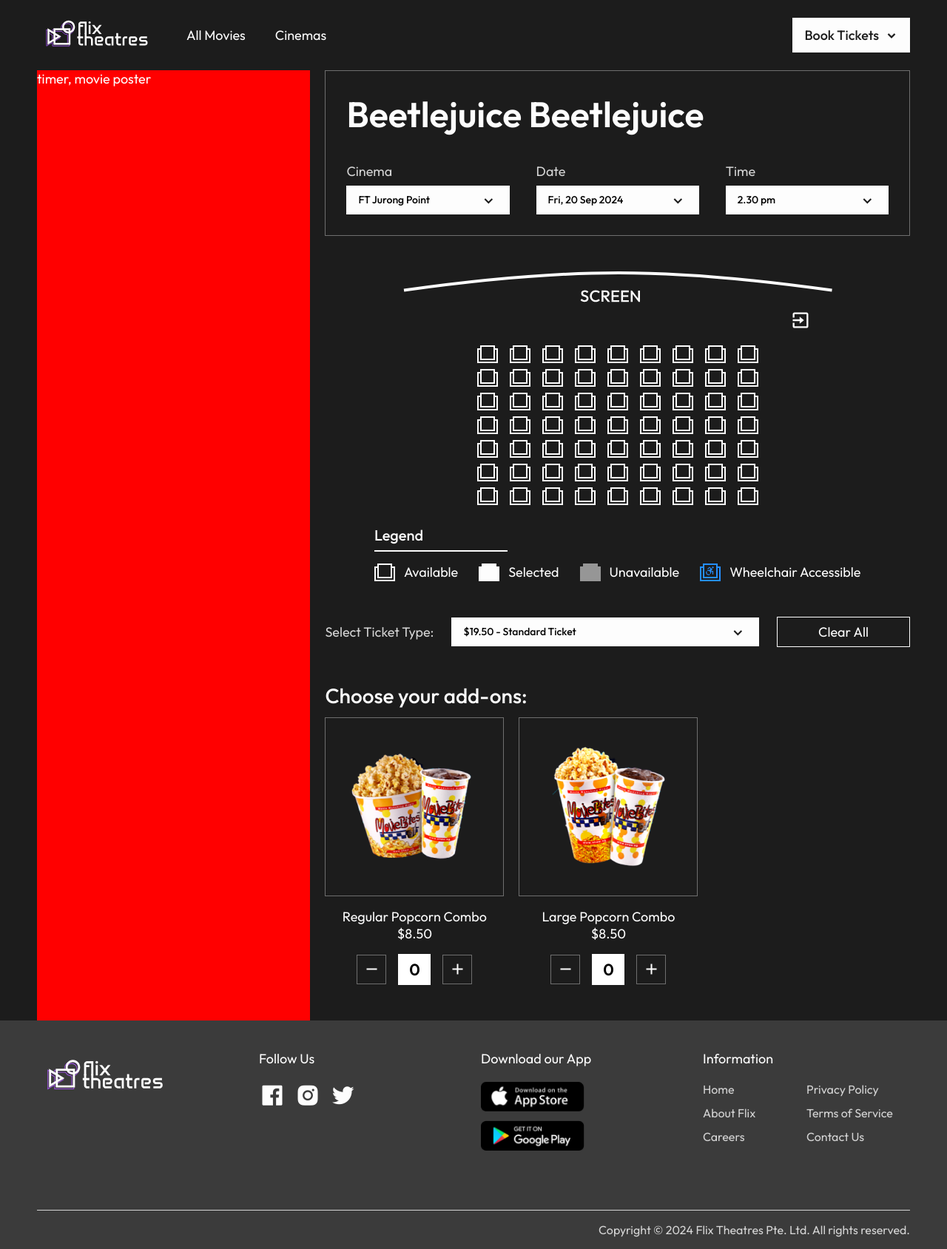
After one commit to ruihan30/FlixTheatres, a PHP site: page /booking_1.html in a window 1280 px wide. The commit adds this page. Shown: the whole page at 74% size. Run offline with PHP 8.4, Linux system fonts and the light colour scheme; some libraries are stand-ins or nearby versions.

Commit message:
half of showtime page and booking_1 page

```diff
--- a/all_movies.html
+++ b/all_movies.html
@@ -66,7 +66,7 @@
 	</div>
 
 	<!-- List of movies -->
-	<div class="container d-flex flex-column" style="gap: 32px; margin-top: 40px;">
+	<div class="container d-flex flex-column" style="gap: 32px; margin: 40px 0px;">
 		<div class="decorative-header"><h2>Showtimes</h2></div>
 
 		<div class="d-flex flex-column" style="gap:12px;">
--- /dev/null
+++ b/booking_1.html
@@ -0,0 +1,207 @@
+<!DOCTYPE html>
+<html lang="en">
+<head>
+  <meta name="viewport" content="width=device-width, initial-scale=1">
+  <title>Flix Theatres</title>
+  <meta charset="utf-8">
+	<link href="https://unpkg.com/boxicons@2.1.4/css/boxicons.min.css" rel="stylesheet">
+  <link rel="stylesheet" href="https://fonts.googleapis.com/css?family=Outfit:400,500,600,700">
+  <link rel="stylesheet" href="common_styles.css">
+  <link rel="icon" href="assets/flix-favicon.svg" type="image/svg">
+  <link rel="stylesheet" href="https://unpkg.com/lenis@1.1.13/dist/lenis.css">
+
+  <script src="https://unpkg.com/lenis@1.1.14/dist/lenis.min.js"></script>
+  <script defer src="general_script.js"></script>
+</head>
+
+<body>
+
+	<!-- Navbar -->
+	<div class="d-flex justify-content-center" style="width: 100vw; position: sticky; padding: 0px;">
+		<nav id="navbar" class="container d-flex flex-row">
+			<div class="d-flex flex-row align-items-center nav-items">
+				<a href="index.html"><img src="assets/flix-logo.svg" alt="Flix Theatres"></a>
+				<ul class="d-flex flex-row">
+					<li><a href="">All Movies</a></li>
+					<li><a href="">Cinemas</a></li>
+				</ul>
+			</div>
+			<a href=""><button class="d-flex flex-row btn-primary btn-lg">Book Tickets<i class='bx bxs-chevron-down icon'></i></button></a>
+		</nav>
+	</div>
+
+	<!-- Movie Details -->
+	<div class="container d-flex flex-row" style="gap: 20px;">
+		<!-- Maybe session for timing and all the data to navigate between steps -->
+		<!-- Left -->
+		<div class="test" style="width: calc(33% - 20px);">timer, movie poster</div>
+
+		<!-- Right -->
+		<div class="d-flex flex-column" style="gap: 48px; flex-grow: 1;">
+			<!-- Movie details -->
+			<div class="d-flex flex-column" style="gap: 36px; padding: 28px; border: 1px solid var(--border-color);">
+				<h1>Beetlejuice Beetlejuice</h1>
+				<div class="d-flex flex-row" style="gap: 36px;">
+
+					<div class="d-flex flex-column" style="flex-grow: 1; flex-basis: 0; gap: 8px;">
+						<p style="color: var(--secondary-onblack-text-color);">Cinema</p>
+						<select class="booking-input" id="">
+							<option value="">FT Jurong Point</option>
+							<option value="">FT </option>
+							<option value="">FT </option>
+							<option value="">FT </option>
+						</select>
+					</div>
+
+					<div class="d-flex flex-column" style="flex-grow: 1; flex-basis: 0; gap: 8px;">
+						<p style="color: var(--secondary-onblack-text-color);">Date</p>
+						<select class="booking-input" id="">
+							<option value="">Fri, 20 Sep 2024</option>
+							<option value="">Flix Theatres</option>
+							<option value="">Flix Theatres</option>
+							<option value="">Flix Theatres</option>
+						</select>
+					</div>
+
+					<div class="d-flex flex-column" style="flex-grow: 1; flex-basis: 0; gap: 8px;">
+						<p style="color: var(--secondary-onblack-text-color);">Time</p>
+						<select class="booking-input" id="">
+							<option value="">2.30 pm</option>
+							<option value="">Flix Theatres</option>
+							<option value="">Flix Theatres</option>
+							<option value="">Flix Theatres</option>
+						</select>
+					</div>
+
+				</div>
+			</div>
+
+			<!-- Seating -->
+			<div class="d-flex flex-column align-items-center" style="gap: 20px;">
+				<img src="assets/screen_exit.svg" alt="screen">
+				<div id="cinema-seating"></div>
+				<!-- Legend -->
+				<div class="d-flex flex-column" style="gap: 16px;">
+					<div class="decorative-header" style="width:180px; padding:8px 0px;">
+						<h2 style="font-size: var(--font-size-md-20); font-weight: var(--font-weight-medium);">Legend</h2>
+					</div>
+					<div class="d-flex flex-row" style="gap: 28px;">
+						<div class="d-flex flex-row" style="gap: 12px;">
+							<img src="assets/cinema-seating/available-seat.svg" alt="seat">
+							<p>Available</p>
+						</div>
+						<div class="d-flex flex-row" style="gap: 12px;">
+							<img src="assets/cinema-seating/selected-seat.svg" alt="seat">
+							<p>Selected</p>
+						</div>
+						<div class="d-flex flex-row" style="gap: 12px;">
+							<img src="assets/cinema-seating/unavailable-seat.svg" alt="seat">
+							<p>Unavailable</p>
+						</div>
+						<div class="d-flex flex-row" style="gap: 12px;">
+							<img src="assets/cinema-seating/wheelchair-seat.svg" alt="seat">
+							<p>Wheelchair Accessible</p>
+						</div>
+					</div>
+				</div>
+			</div>
+
+			<!-- Pricing -->
+			<div>
+				<div class="d-flex flex-row align-items-center" style="flex-grow: 1; gap: 24px;">
+					<p style="color: var(--secondary-onblack-text-color);">Select Ticket Type:</p>
+					<select class="booking-input" id="">
+						<option value="">$19.50 - Standard Ticket</option>
+						<option value="">FT </option>
+						<option value="">FT </option>
+						<option value="">FT </option>
+					</select>
+					<button class="btn-secondary btn-md" style="border: 1px solid var(--off-white); font-weight: var(--font-weight-regular); width: 180px;">Clear All</button>
+				</div>
+				<!-- Table for pricing -->
+				<table></table>
+
+			</div>
+
+			<!-- Add-ons -->
+			<div class="d-flex flex-column" style="gap: 12px;">
+				<h2 style="align-self: start;">Choose your add-ons:</h2>
+				<div class="d-flex flex-row" style="gap: 20px;">
+					<div class="d-flex flex-column" style="gap: 16px;">
+						<img src="assets/regular-combo.png" alt="combo" style="border: 1px solid var(--border-color);">
+						<div style="text-align: center">
+							<p>Regular Popcorn Combo</p>
+							<p>$8.50</p>
+						</div>
+						<div class="d-flex flex-row align-items-center justify-content-center" style="gap: 16px;">
+							<button class="integer-btn" onclick="decreaseValue('regular_combo')"><i class='bx bx-minus icon'></i></button>
+							<input type="number" id="regular_combo" class="number-field" value="0" readonly>
+							<button class="integer-btn" onclick="increaseValue('regular_combo')"><i class='bx bx-plus icon'></i></button>
+						</div>
+					</div>
+
+					<div class="d-flex flex-column" style="gap: 16px;">
+						<img src="assets/large-combo.png" alt="combo" style="border: 1px solid var(--border-color);">
+						<div style="text-align: center">
+							<p>Large Popcorn Combo</p>
+							<p>$8.50</p>
+						</div>
+						<div class="d-flex flex-row align-items-center justify-content-center" style="gap: 16px;">
+							<button class="integer-btn" onclick="decreaseValue('large_combo')"><i class='bx bx-minus icon'></i></button>
+							<input type="number" id="large_combo" class="number-field" value="0" readonly>
+							<button class="integer-btn" onclick="increaseValue('large_combo')"><i class='bx bx-plus icon'></i></button>
+						</div>
+					</div>
+				</div>
+			</div>
+
+			<!-- Buttons -->
+			<div></div>
+		</div>
+
+	</div>
+
+
+	<!-- Footer -->
+	<footer>
+		<div class="container d-flex flex-column">
+			<div class="container footer-wrapper">
+				<div>
+					<img src="assets/flix-logo.svg" alt="Flix Theatres" height="66px">
+				</div>
+				<div class="d-flex flex-column" style="gap:20px;">
+					<p class="footer-header">Follow Us</p>
+					<div class="d-flex flex-row" style="gap:12px;">
+						<a href=""><i class='bx bxl-facebook-square icon'></i></a>
+						<a href=""><i class='bx bxl-instagram-alt icon'></i></a>
+						<a href=""><i class='bx bxl-twitter icon'></i></a>
+					</div>
+				</div>
+				<div class="d-flex flex-column" style="gap:20px;">
+					<p class="footer-header">Download our App</p>
+					<div class="d-flex flex-column" style="gap:12px;">
+						<img src="assets/footer/download-apple.png" alt="download" width="140px">
+						<img src="assets/footer/download-google.png" alt="download" width="140px">
+					</div>
+				</div>
+				<div class="d-flex flex-column" style="gap:20px;">
+					<p class="footer-header">Information</p>
+					<div class="footer-links">
+						<a href="">Home</a>
+						<a href="">Privacy Policy</a>
+						<a href="">About Flix</a>
+						<a href="">Terms of Service</a>
+						<a href="">Careers</a>
+						<a href="">Contact Us</a>
+					</div>
+				</div>
+			</div>
+
+			<div class="copyright">
+				Copyright &copy 2024 Flix Theatres Pte. Ltd. All rights reserved.
+			</div>
+		</div>
+	</footer>
+</body>
+
+</html>
--- a/common_styles.css
+++ b/common_styles.css
@@ -449,6 +512,67 @@
     color: var(--off-white)
 }
 
+/* Booking 1 Page */
+
+.booking-input {
+    flex-grow: 1;
+    border: none;
+    padding: 12px 16px;
+    background-color: var(--off-white) !important;
+    appearance: none;
+    background: url('assets/bx-chevron-down.svg');
+    background-repeat: no-repeat;
+    background-position: right 16px center;
+    font-family: 'Outfit';
+    font-size: var(--font-size-xs-14);
+    font-weight: var(--font-weight-medium);
+}
+
+#cinema-seating {
+    display: grid;
+    grid-template-columns: repeat(9, auto);
+    gap: 8px 16px;
+    justify-self: center;
+}
+
+.seat {
+    width: 28px;
+    height: 24px;
+}
+
+.integer-btn {
+    width: 40px !important;
+    height: 40px !important;
+    display: flex;
+    align-items: center;
+    justify-content: center;
+    border: 1px solid var(--border-color);
+    background-color: transparent !important;
+    color: var(--off-white);
+    font-size: var(--font-size-lg-24);
+    cursor: pointer;
+}
+
+.number-field {
+    width: 40px;
+    height: 40px;
+    text-align: center;
+    font-weight: var(--font-weight-semibold);
+    font-size: var(--font-size-md-lg-22);
+    font-family: 'Outfit';
+    appearance: none;
+    -moz-appearance: textfield;
+    -webkit-appearance: none;
+    appearance: none;
+    border:none;
+}
+
+.number-field::-webkit-outer-spin-button,
+.number-field::-webkit-inner-spin-button {
+    -webkit-appearance: none;
+    margin: 0;
+}
+
 /* Footer */
 
 footer {
--- a/index.html
+++ b/index.html
@@ -12,6 +12,7 @@
 
   <script src="https://unpkg.com/lenis@1.1.14/dist/lenis.min.js"></script>
   <script defer src="general_script.js"></script>
+	<script defer src="scripts/carousel.js"></script>
 </head>
 
 <body>
```
Also changed, not shown: other parts of common_styles.css (+68 -5 lines), general_script.js (+30 -69 lines), scripts/carousel.js (added, +72 -0 lines), showtime.html (+151 -7 lines), assets/bx-chevron-down.svg (added), assets/cinema-seating/available-seat.svg (added), assets/cinema-seating/selected-seat.svg (added), assets/cinema-seating/unavailable-seat.svg (added), assets/cinema-seating/wheelchair-seat.svg (added), assets/cinema-seating/wheelchair-selected-seat.svg (added), assets/cinema-seating/wheelchair-unavailable-seat.svg (added), assets/large-combo.png (added), assets/regular-combo.png (added), assets/screen_exit.svg (added).
